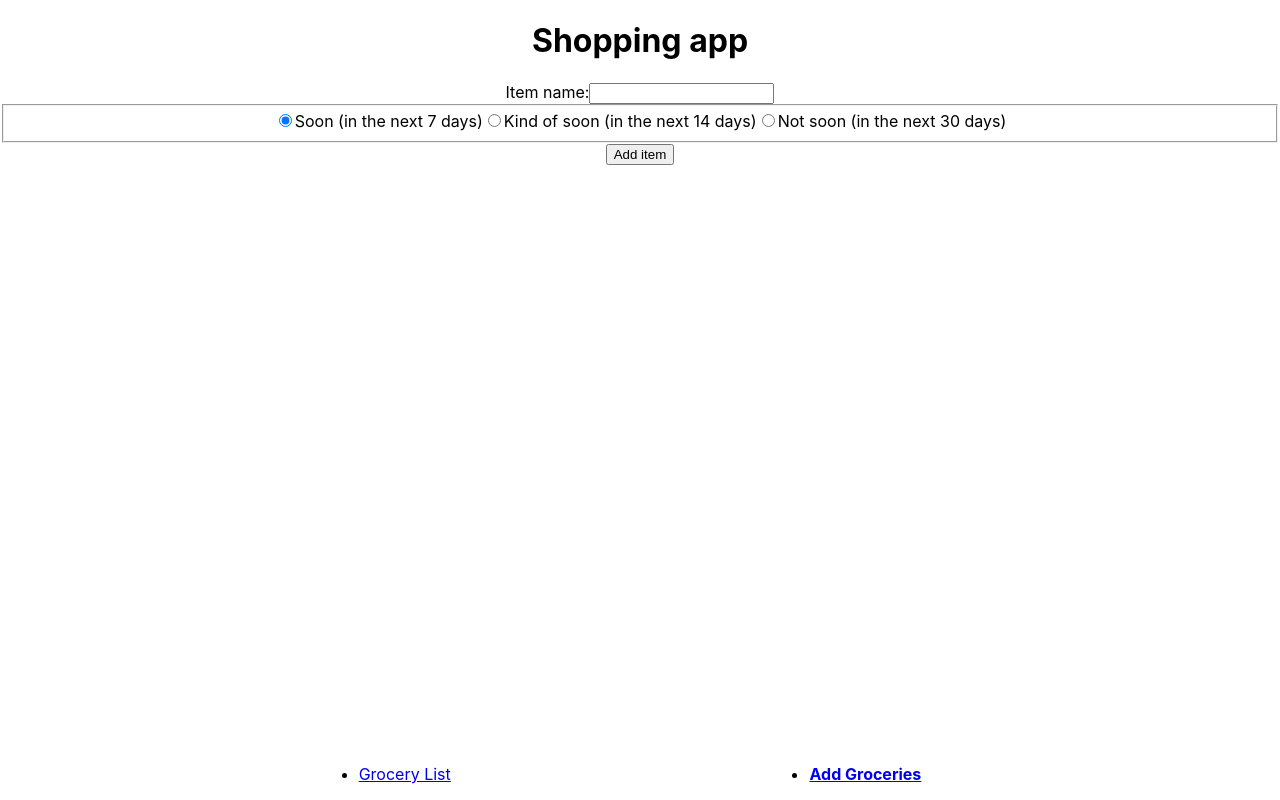
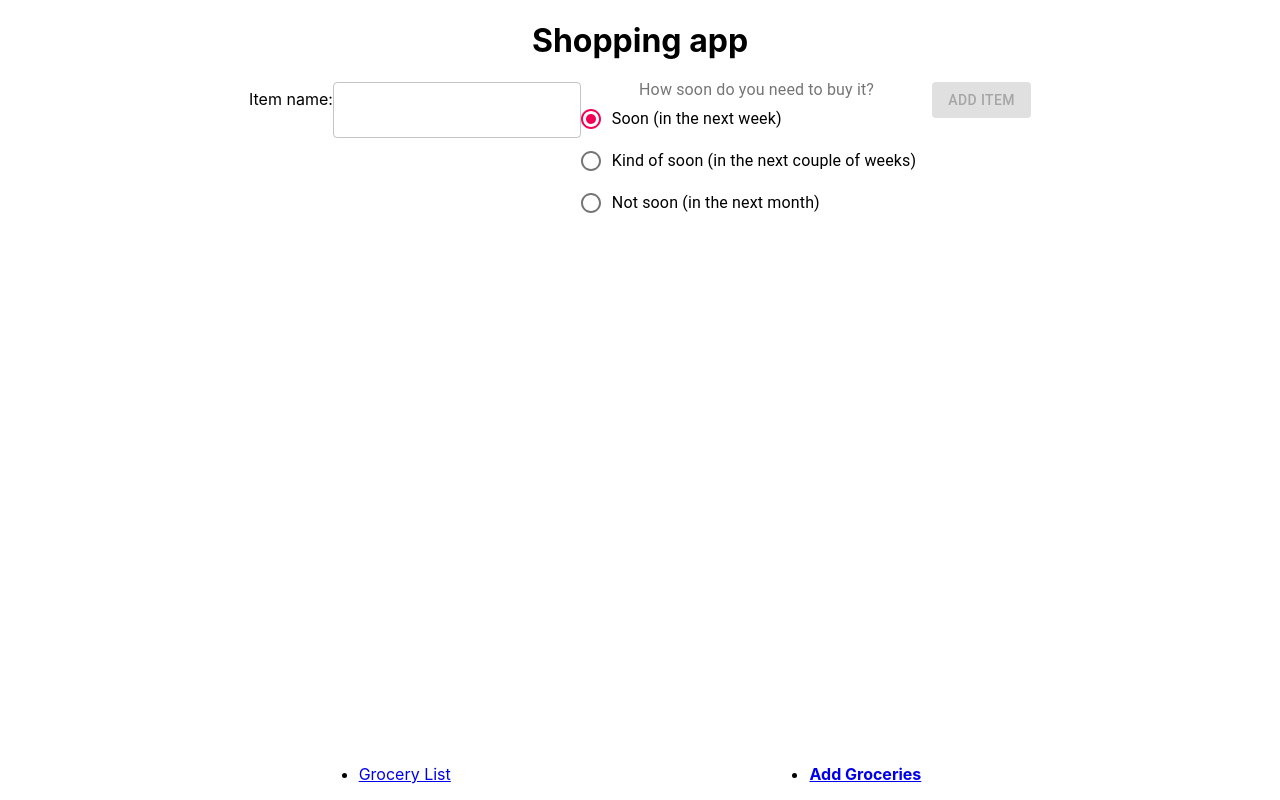
Before and after one commit to the-collab-lab/tcl-22-smart-shopping-list, a React (Create React App) app: page /additems in a window 1280 px wide. Built offline with nearby package versions, Linux system fonts and the light colour scheme.

Commit message:
implement material-ui and new folder structure for AddItems.js

```diff
--- a/src/App.js
+++ b/src/App.js
@@ -10,7 +10,7 @@ import {
 import { db } from './lib/firebase';
 import { SnackbarProvider } from 'notistack';
 
-import AddItems from './AddItems';
+import { AddItems } from './components/index';
 import ItemList from './ItemList';
 import Welcome from './Welcome';
 
--- a/src/AddItems.js
+++ b/src/components/AddItems/AddItems.js
@@ -1,7 +1,16 @@
 import React, { useState } from 'react';
-import { db } from './lib/firebase';
+import { db } from '../../lib/firebase';
 import { useSnackbar } from 'notistack';
-import filter from './lib/filter';
+import filter from '../../lib/filter';
+import {
+  TextField,
+  FormControl,
+  FormLabel,
+  FormControlLabel,
+  RadioGroup,
+  Radio,
+  Button as MuiButton,
+} from '@material-ui/core';
 
 function AddItems(props) {
   const [groceryItem, setGroceryItem] = useState('');
@@ -46,46 +55,52 @@ function AddItems(props) {
     <div>
       <form id="test-form" onSubmit={submitGroceryItem}>
         <label htmlFor="item">Item name:</label>
-        <input
-          type="text"
+        <TextField
           id="item"
+          variant="outlined"
           value={groceryItem}
           required
           onChange={updateGroceryItem}
         />
-        <fieldset>
-          <input
-            type="radio"
-            id="soon"
+        <FormControl component="fieldset">
+          <FormLabel component="legend">
+            How soon do you need to buy it?
+          </FormLabel>
+          <RadioGroup
+            aria-label="How soon do you need to buy it?"
+            name="frequency"
+            value={itemFreq}
+            onChange={(e) => radioBtnHandler(e)}
+            required
+          >
+            <FormControlLabel
               value={7}
-            name="frequency"
+              control={<Radio />}
+              label="Soon (in the next week)"
               checked={itemFreq === 7}
-            required
-            onChange={(e) => radioBtnHandler(e)}
             />
-          <label htmlFor="soon">Soon (in the next 7 days)</label>
-          <input
-            type="radio"
-            id="kindOfSoon"
+            <FormControlLabel
               value={14}
-            name="frequency"
+              control={<Radio />}
+              label="Kind of soon (in the next couple of weeks)"
               checked={itemFreq === 14}
-            required
-            onChange={(e) => radioBtnHandler(e)}
             />
-          <label htmlFor="kindOfSoon">Kind of soon (in the next 14 days)</label>
-          <input
-            type="radio"
-            id="notSoon"
+            <FormControlLabel
               value={30}
-            name="frequency"
+              control={<Radio />}
+              label="Not soon (in the next month)"
               checked={itemFreq === 30}
-            required
-            onChange={(e) => radioBtnHandler(e)}
             />
-          <label htmlFor="notSoon">Not soon (in the next 30 days)</label>
-        </fieldset>
-        <input type="submit" value="Add item" />
+          </RadioGroup>
+        </FormControl>
+        <MuiButton
+          type="submit"
+          color="primary"
+          disabled={groceryItem.length === 0}
+          variant="contained"
+        >
+          Add item
+        </MuiButton>
       </form>
     </div>
   );
--- /dev/null
+++ b/src/components/AddItems/index.js
@@ -0,0 +1 @@
+export { default } from './AddItems';
--- a/src/components/index.js
+++ b/src/components/index.js
@@ -1,4 +1,5 @@
 import Modal from './Modal';
+import AddItems from './AddItems';
 
 // Then you can export all of the components from here
-export { Modal };
+export { Modal, AddItems };
```
Also changed, not shown: src/components/AddItems/elements.js (added). Lines whose indentation alone changed are shown as unchanged.
